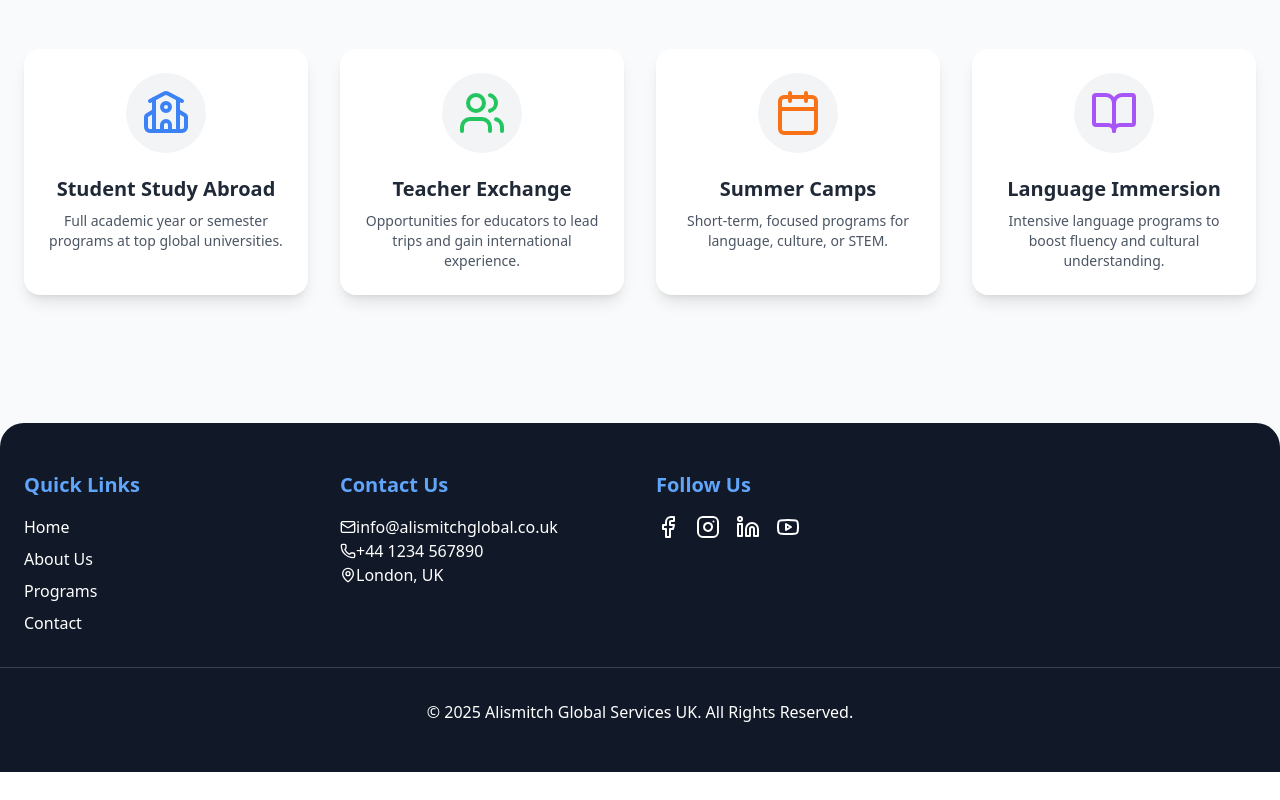
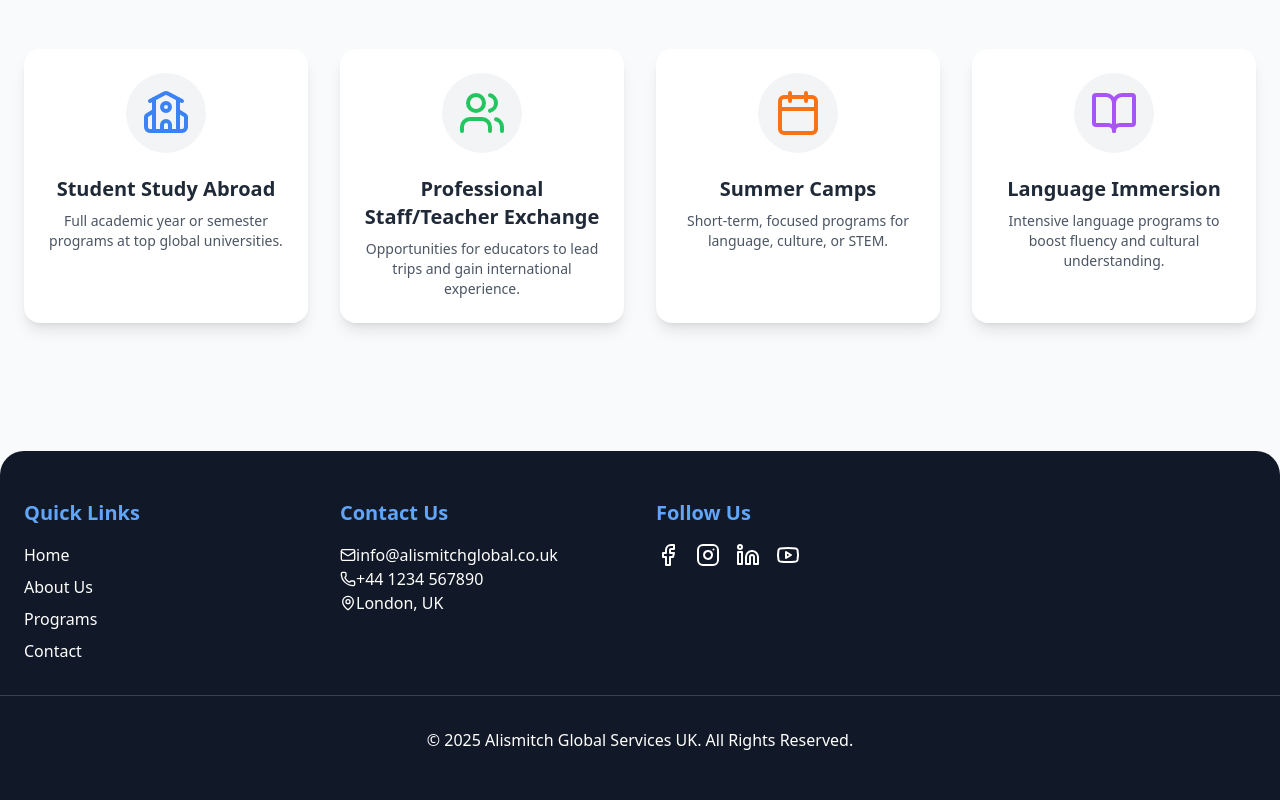
Before and after one commit to Lucasdeekay/alismitch, a React (Vite) app: page / in a window 1280 px wide. Shown: the part 2019-2819 px from the top of the page. Before the commit the page ends 2791 px from the top, so only its background shows below. Built offline with nearby package versions, Linux system fonts and the light colour scheme.

Commit message:
Update HomePage.jsx

```diff
--- a/src/pages/HomePage.jsx
+++ b/src/pages/HomePage.jsx
@@ -144,7 +144,7 @@ export const HomePage = () => {
           />
           <ProgramCard
             icon={<Users size={48} className="text-green-500" />}
-            title="Teacher Exchange"
+            title="Professional Staff/Teacher Exchange"
             description="Opportunities for educators to lead trips and gain international experience."
           />
           <ProgramCard
```
